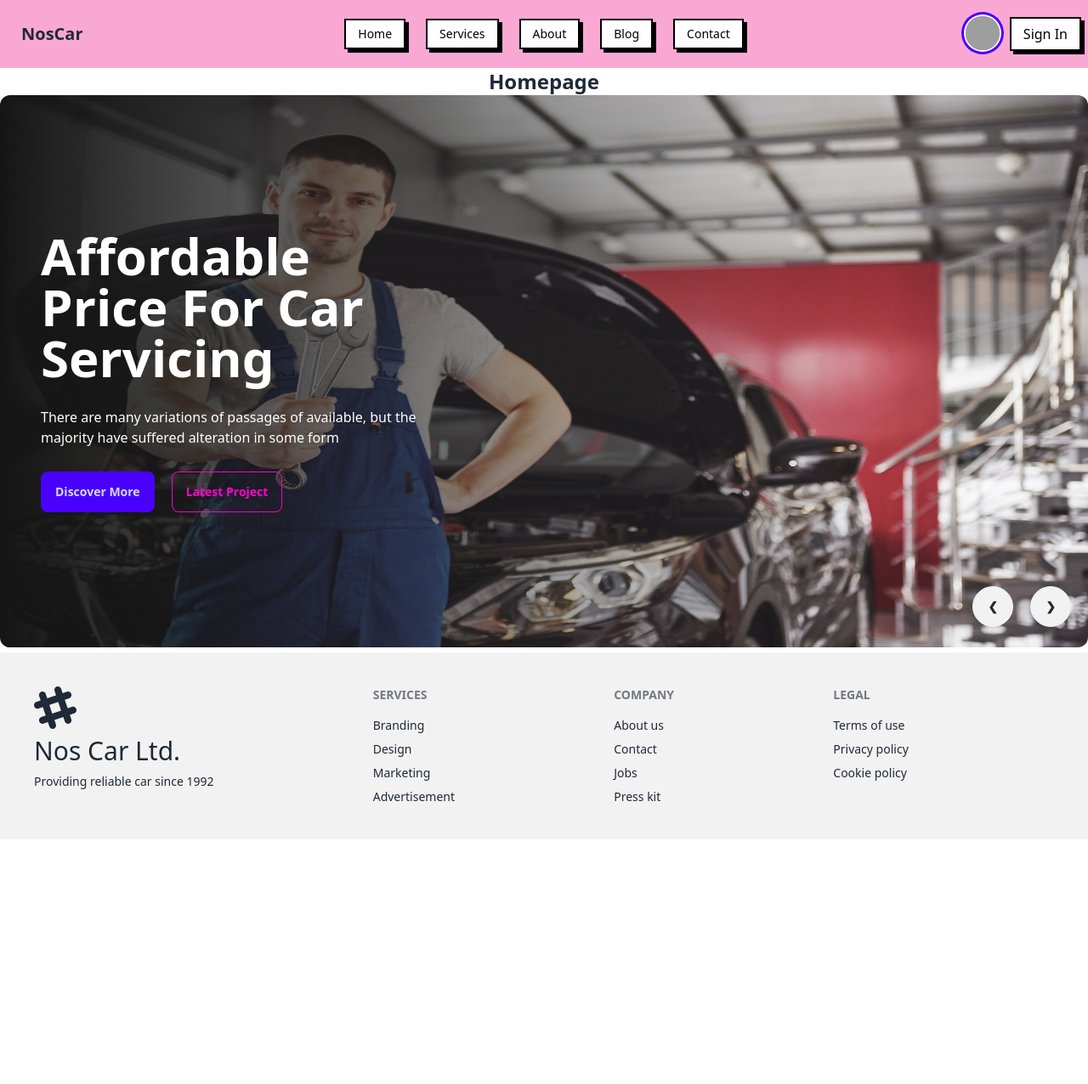
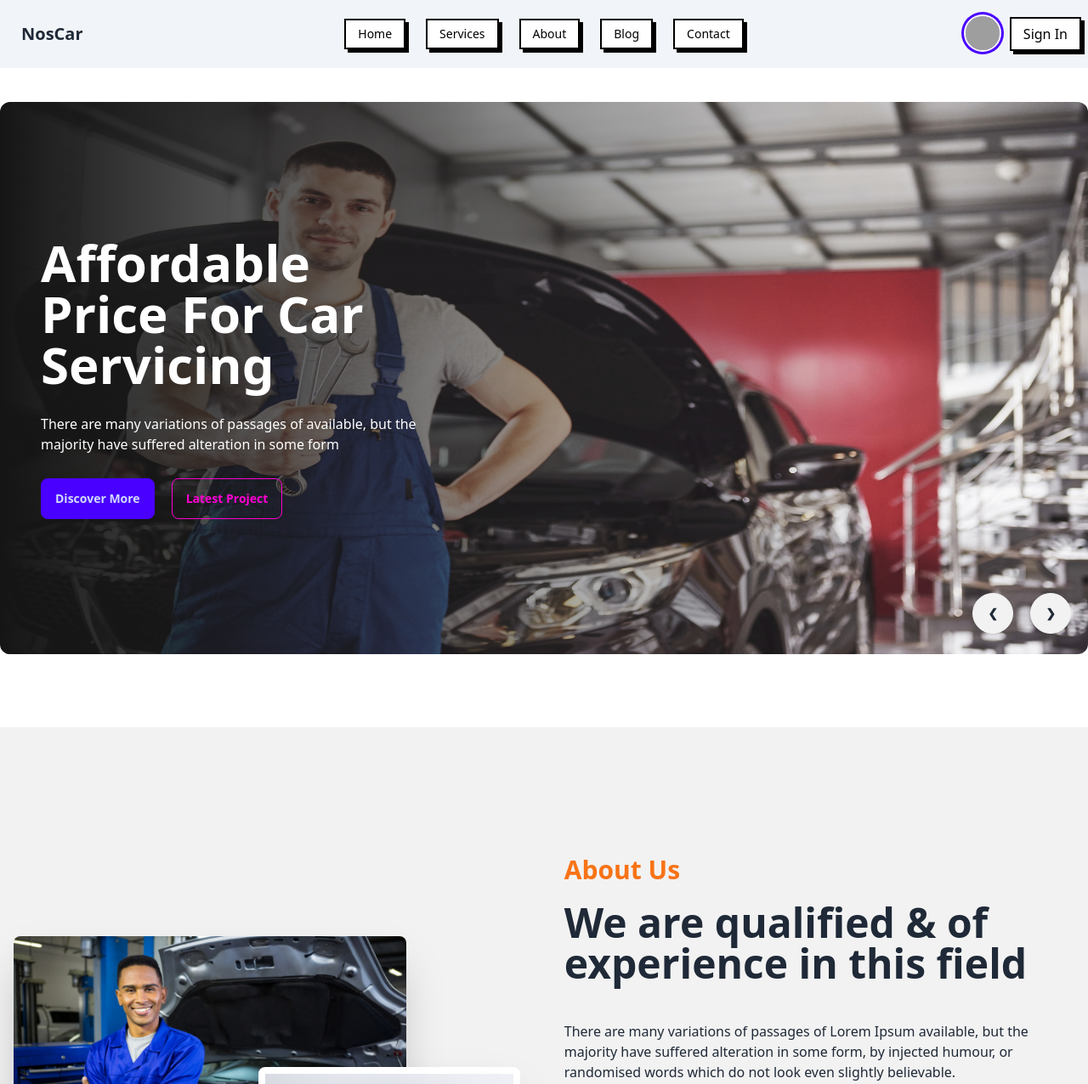
Before and after one commit to TheRABU/nos-car-client, a React (Vite) app: page / in a window 1280 px wide. Shown: the top 1276 px of the page at 85% size. Before the commit the page ends 988 px from the top, so only its background shows below. Built offline with nearby package versions, Linux system fonts and the light colour scheme; grey boxes are pictures that could not be loaded.

Commit message:
added about us section

```diff
--- a/src/layout/RootLayout.jsx
+++ b/src/layout/RootLayout.jsx
@@ -5,8 +5,8 @@
 const RootLayout = () => {
   return (
     <>
+      <Header />
       <div className="max-w-7xl mx-auto">
-        <Header />
         <Outlet />
       </div>
       <Footer />
--- /dev/null
+++ b/src/pages/homepage/Aboutsection.jsx
@@ -0,0 +1,39 @@
+import person from "../../assets/images/about_us/person.jpg";
+import parts from "../../assets/images/about_us/parts.jpg";
+
+const Aboutsection = () => {
+  return (
+    <div className="hero min-h-screen bg-base-200">
+      <div className="hero-content flex-col lg:flex-row">
+        <div className="lg:w-1/2 relative">
+          <img src={person} className="w-3/4 rounded-lg shadow-2xl" />
+          <img
+            src={parts}
+            className="w-1/2 absolute right-5 top-1/2 rounded-lg border-8 border-white shadow-2xl"
+          />
+        </div>
+        <div className="lg:w-1/2 space-y-5 p-4">
+          <h3 className="text-3xl text-orange-500 font-bold">About Us</h3>
+          <h1 className="text-5xl font-bold">
+            We are qualified & of experience in this field
+          </h1>
+          <p className="py-6">
+            There are many variations of passages of Lorem Ipsum available, but
+            the majority have suffered alteration in some form, by injected
+            humour, or randomised words which do not look even slightly
+            believable.{" "}
+          </p>
+          <p className="py-6">
+            There are many variations of passages of Lorem Ipsum available, but
+            the majority have suffered alteration in some form, by injected
+            humour, or randomised words which do not look even slightly
+            believable.{" "}
+          </p>
+          <button className="btn btn-warning">Get More Info</button>
+        </div>
+      </div>
+    </div>
+  );
+};
+
+export default Aboutsection;
--- a/src/pages/homepage/Homepage.jsx
+++ b/src/pages/homepage/Homepage.jsx
@@ -1,11 +1,14 @@
+import Aboutsection from "./Aboutsection";
 import Banner from "./Banner";
 
 const Homepage = () => {
   return (
     <>
-      <div>
-        <h1 className="text-center text-2xl font-black">Homepage</h1>
+      <div className="mt-10">
         <Banner />
+      </div>
+      <div className="mt-20">
+        <Aboutsection />
       </div>
     </>
   );
--- a/src/shared/header/Header.jsx
+++ b/src/shared/header/Header.jsx
@@ -68,7 +68,7 @@
   );
   return (
     <>
-      <div className="navbar bg-pink-300 h-20 sticky ">
+      <div className="navbar bg-slate-100 h-20 sticky ">
         <div className="navbar-start">
           <div className="dropdown">
             <div tabIndex={0} role="button" className="btn btn-ghost lg:hidden">
```
